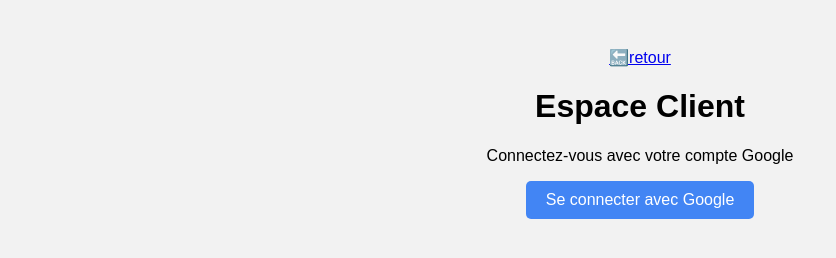
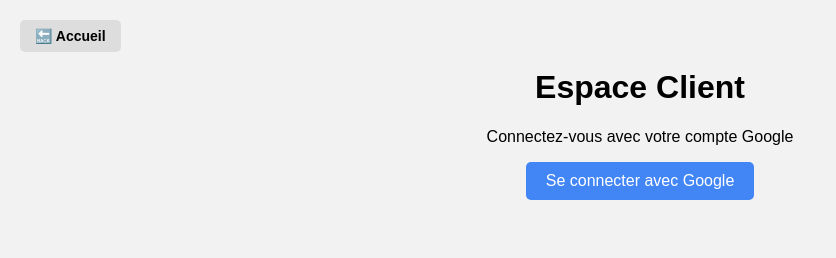
Before and after one commit to Thelead-r7/S.E.R.I.T-BUSINESS, a plain HTML site: page publication.html in a window 1280 px wide. Shown: the whole page, without its empty margins (0-836 px from the left). Drawn offline with Linux system fonts and the light colour scheme.

Commit message:
Update publication.html

```diff
--- a/publication.html
+++ b/publication.html
@@ -22,12 +22,29 @@
     }
     .btn-google:hover {
       background-color: #357AE8;
-    }
+    }.retour-accueil {
+  position: absolute;
+  top: 20px;
+  left: 20px;
+  text-decoration: none;
+  background-color: #ddd;
+  color: #000;
+  padding: 8px 15px;
+  border-radius: 5px;
+  font-weight: bold;
+  font-size: 14px;
+  transition: background-color 0.3s;
+}
+.retour-accueil:hover {
+  background-color: #bbb;
+}
+
+
   </style>
 </head>
 <body>
     <header >
-        <a href="index.html">🔙retour</a>
+        <a href="index.html" class="retour-accueil">🔙 Accueil</a>
     </header>
   <h1>Espace Client</h1>
   <p>Connectez-vous avec votre compte Google</p>
```
